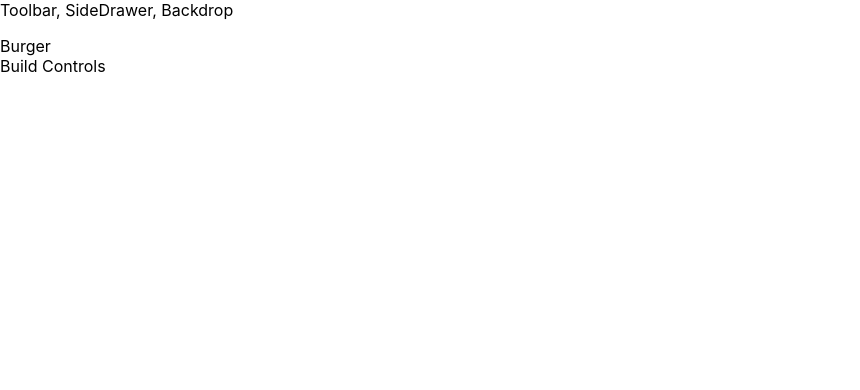
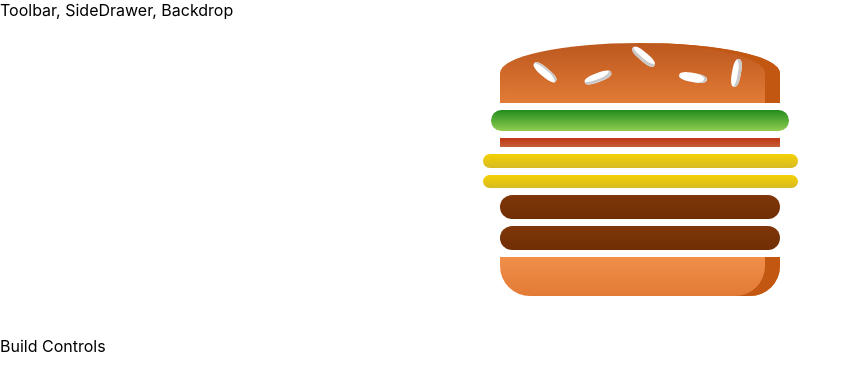
Before and after one commit to Damasy/Burger-builder, a React (Create React App) app: page / in a window 1280 px wide. Shown: the top 390 px of the page, without its empty margins (0-860 px from the left). Built offline with nearby package versions, Linux system fonts and the light colour scheme.

Commit message:
starting burger building with state

```diff
--- a/src/components/Burger/Burger.js
+++ b/src/components/Burger/Burger.js
@@ -1,5 +1,30 @@
-const Burger = () => {
+import React from 'react';
+import BurgerIngredient from "./BurgerIngredient/BurgerIngredient";
+import classes from './Burger.module.css';
 
+const Burger = (props) => {
+  let transformedIngredients = Object.keys(props.ingredients)
+        .map(ingKey => {
+          return [...Array(props.ingredients[ingKey])]
+          .map((_, i) => {
+            return (<BurgerIngredient key={ingKey + i} type={ingKey}/>);
+          })
+        })
+        .reduce((arr, el) => {
+          return arr.concat(el);
+        }, []);
+
+        if(transformedIngredients.length === 0) {
+          transformedIngredients = <p>Please start adding ingredients!</p>
+        }
+
+  return(
+    <div className={classes.Burger}>
+      <BurgerIngredient type="bread-top" />
+      {transformedIngredients}
+      <BurgerIngredient type="bread-bottom" />
+    </div>
+  );
 }
 
 export default Burger;
--- /dev/null
+++ b/src/components/Burger/Burger.module.css
@@ -0,0 +1,16 @@
+.Burger {
+  width: 100%;
+  margin: auto;
+  height: 250px;
+  overflow: auto;
+  text-align: center;
+  font-weight: bold;
+  font-size: 1.2rem;
+}
+
+@media(min-width: 500px) and (min-height:400px) {
+  .Burger {
+    width: 350px;
+    height: 300px;
+  }
+}
--- a/src/containers/BurgerBuilder/BurgerBuilder.js
+++ b/src/containers/BurgerBuilder/BurgerBuilder.js
@@ -1,11 +1,26 @@
 import React, {Component} from 'react';
 import Aux from './../../hoc/Auxiliary';
+import Burger from './../../components/Burger/Burger';
 
 class BurgerBuilder extends Component {
+
+  // constructor(props) {
+  //   super(props);
+  //   this.state = {};
+  // }
+
+  state = {
+    ingredients: {
+      salad: 1,
+      bacon: 1,
+      cheese: 2,
+      meat: 2
+    }
+  }
   render() {
     return (
       <Aux>
-        <div>Burger</div>
+        <Burger ingredients={this.state.ingredients}/>
         <div>Build Controls</div>
       </Aux>
     );
```
